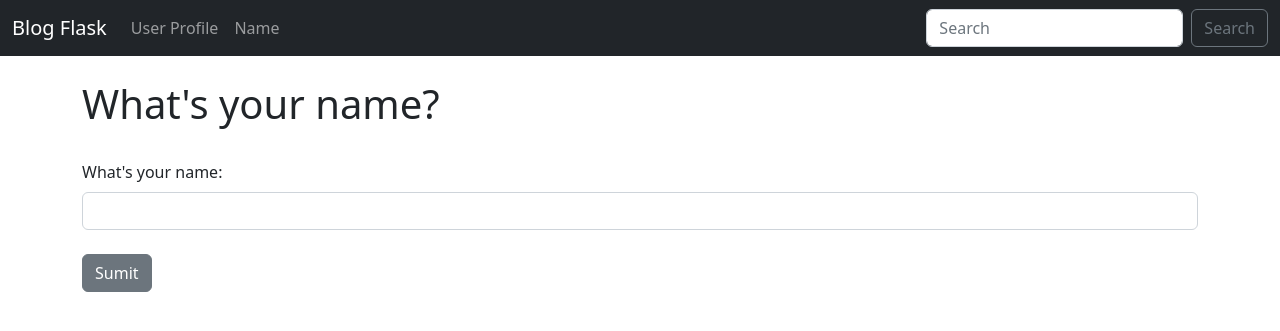
After one commit to wolflergf/Blog_Flasker, a Flask app: page /name in a window 1280 px wide. The commit adds this page. Shown: the top 331 px of the page. Run offline with Flask 2, Linux system fonts and the light colour scheme.

Commit message:
new files

```diff
--- a/main.py
+++ b/main.py
@@ -1,6 +1,16 @@
 from flask import Flask, render_template
+from flask_wtf import FlaskForm
+from wtforms import StringField, SubmitField
+from wtforms.validators import DataRequired
 
 app = Flask(__name__)
+app.secret_key = "huansijpmpkijinhqwd"
+
+
+# Create a form Class
+class NameForm(FlaskForm):
+    name = StringField("What's your name:", validators=[DataRequired()])
+    submit = SubmitField("Sumit")
 
 
 @app.route("/")
@@ -23,5 +33,19 @@ def page_not_found(e):
     return render_template("500.html"), 500
 
 
+# Create Name Page
+@app.route("/name", methods=["POST", "GET"])
+def name():
+    name = None
+    form = NameForm()
+    # Validate form
+    if form.validate_on_submit():
+        name = form.name.data
+        form.name.data = ''
+    return render_template("name.html",
+                           name=name,
+                           form=form)
+
+
 if __name__ == "__main__":
     app.run(debug=True)
--- /dev/null
+++ b/templates/base.html
@@ -0,0 +1,18 @@
+<!doctype html>
+<html lang="en">
+  <head>
+    <meta charset="utf-8">
+    <meta name="viewport" content="width=device-width, initial-scale=1">
+    <title>Blog Flask Python</title>
+    <link href="https://cdn.jsdelivr.net/npm/bootstrap@5.2.2/dist/css/bootstrap.min.css" rel="stylesheet" integrity="sha384-Zenh87qX5JnK2Jl0vWa8Ck2rdkQ2Bzep5IDxbcnCeuOxjzrPF/et3URy9Bv1WTRi" crossorigin="anonymous">
+  </head>
+  <body>
+    {% include 'navbar.html' %}
+    <br>
+    <div class="container">
+        {% block content %}
+        {% endblock %}
+    </div>
+    <script src="https://cdn.jsdelivr.net/npm/bootstrap@5.2.2/dist/js/bootstrap.bundle.min.js" integrity="sha384-OERcA2EqjJCMA+/3y+gxIOqMEjwtxJY7qPCqsdltbNJuaOe923+mo//f6V8Qbsw3" crossorigin="anonymous"></script>
+  </body>
+</html>
--- /dev/null
+++ b/templates/name.html
@@ -0,0 +1,22 @@
+{% extends 'base.html' %}
+{% block content %}
+
+{% if name %}
+    <h1> Hello {{ name }}!!</h1>
+{% else %}
+    <h1>What's your name?</h1>
+    <br>
+    <form method="post">
+        {{ form.hidden_tag() }}
+
+        {{ form.name.label(class="form-label") }}
+        {{ form.name(class="form-control") }}
+        <br>
+        {{ form.submit(class="btn btn-secondary") }}
+
+    </form>
+
+
+{% endif %}
+
+{% endblock %}
--- /dev/null
+++ b/templates/navbar.html
@@ -0,0 +1,22 @@
+<nav class="navbar navbar-expand-lg navbar-dark bg-dark">
+  <div class="container-fluid">
+    <a class="navbar-brand" href="{{ url_for('home') }}">Blog Flask</a>
+    <button class="navbar-toggler" type="button" data-bs-toggle="collapse" data-bs-target="#navbarSupportedContent" aria-controls="navbarSupportedContent" aria-expanded="false" aria-label="Toggle navigation">
+      <span class="navbar-toggler-icon"></span>
+    </button>
+    <div class="collapse navbar-collapse" id="navbarSupportedContent">
+      <ul class="navbar-nav me-auto mb-2 mb-lg-0">
+        <li class="nav-item">
+          <a class="nav-link" href="{{ url_for('user', name='Wolfler') }}">User Profile</a>
+        </li>
+        <li class="nav-item">
+          <a class="nav-link" href="{{ url_for('name') }}">Name</a>
+        </li>
+      </ul>
+      <form class="d-flex" role="search">
+        <input class="form-control me-2" type="search" placeholder="Search" aria-label="Search">
+        <button class="btn btn-outline-secondary" type="submit">Search</button>
+      </form>
+    </div>
+  </div>
+</nav>
```
Also changed, not shown: templates/404.html (+6 -2 lines), templates/500.html (+7 -2 lines), templates/index.html (+8 -1 lines), templates/user.html (+8 -3 lines).
